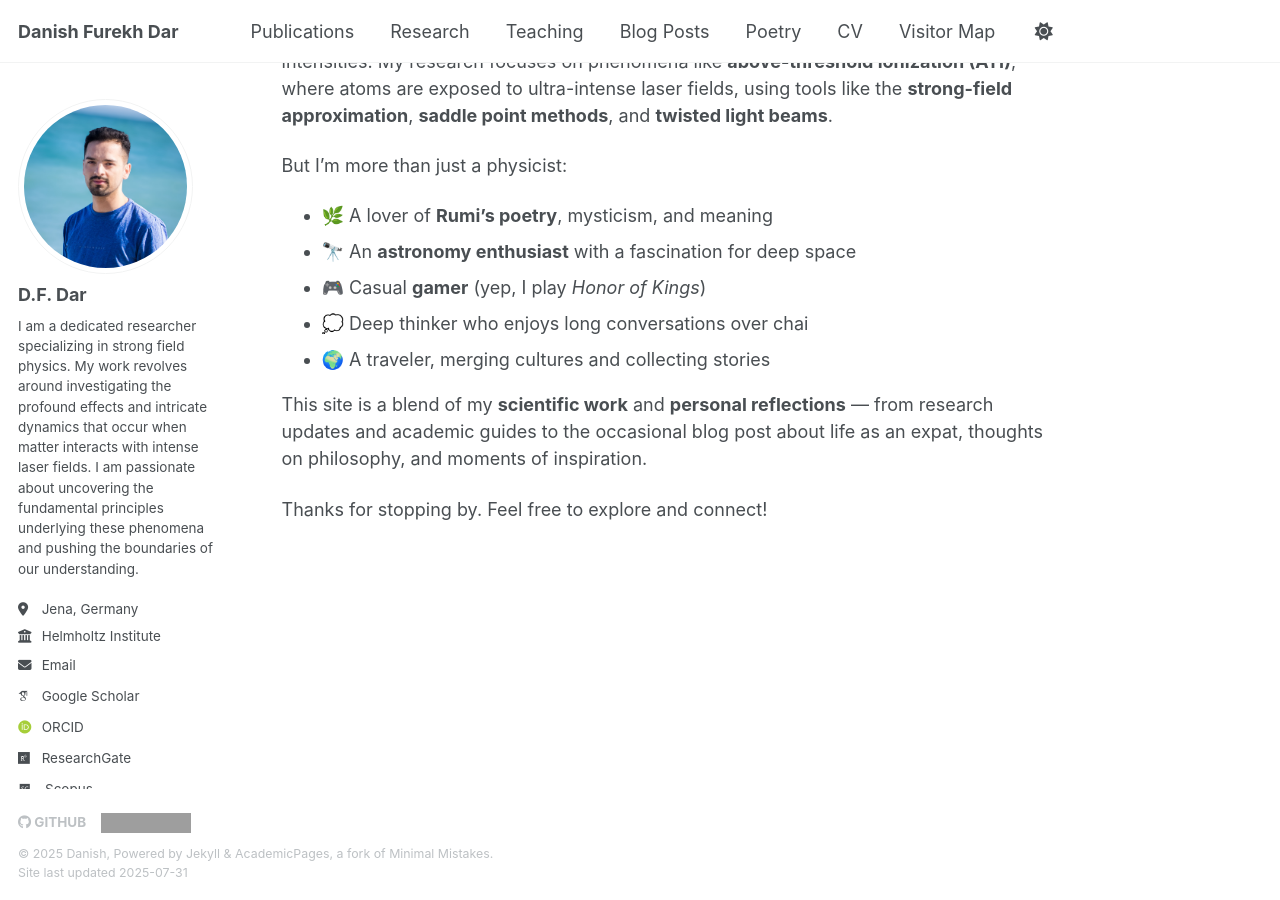
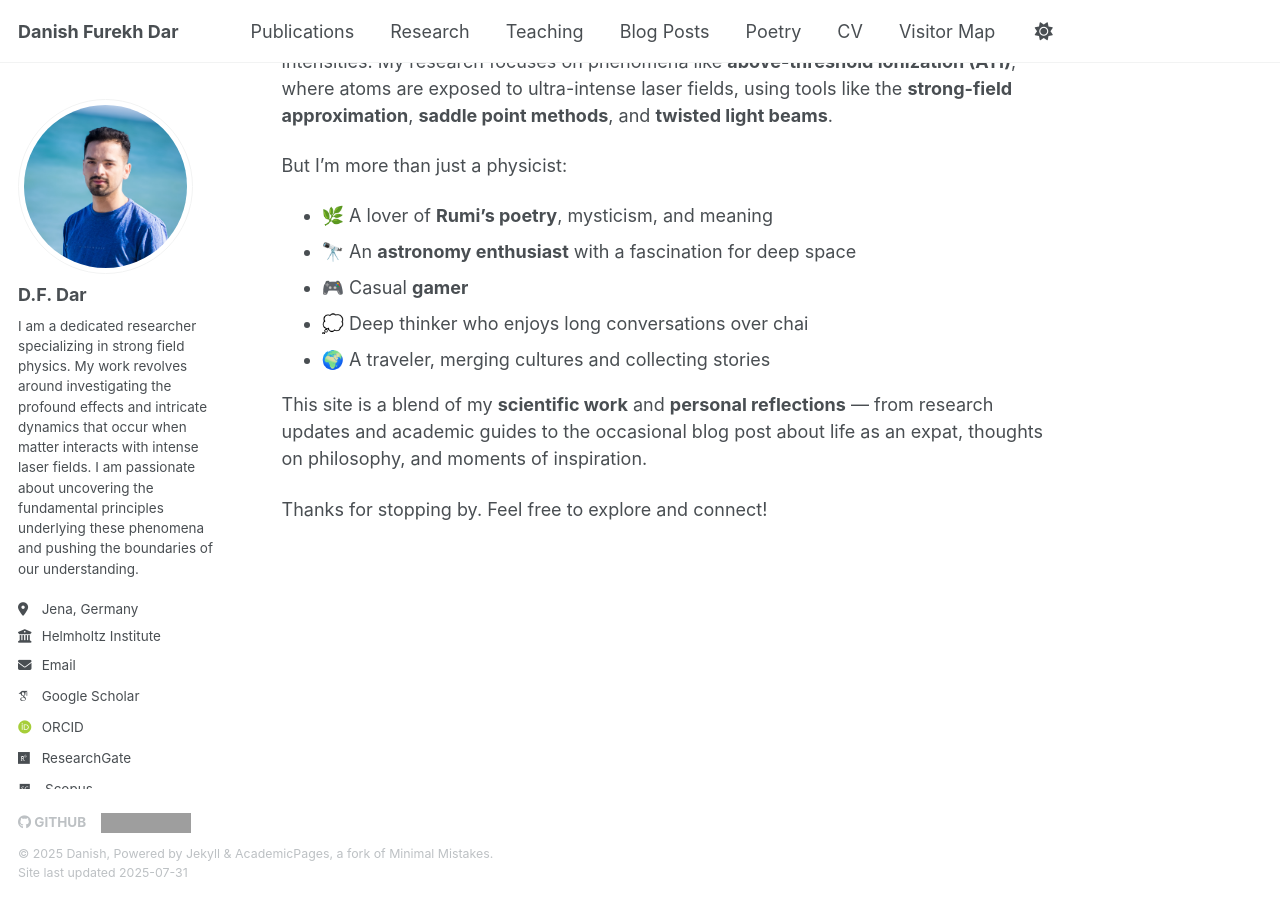
Before and after one commit to danishfurekhdar/danishfurekhdar.github.io, a Jekyll site: the page built from _pages/about.md, in a window 1280 px wide and 900 px high, scrolled down 540 px. Built offline with Jekyll 4.4.1, drawn with Linux system fonts in a browser that asks for light colours; some web fonts are replaced; grey boxes are pictures that could not be loaded.

Commit message:
Update about.md

```diff
--- a/_pages/about.md
+++ b/_pages/about.md
@@ -20,7 +20,7 @@ After completing my M.Sc. in Physics from **Guru Nanak Dev University**, I set o
 But I’m more than just a physicist:
 - 🌿 A lover of **Rumi’s poetry**, mysticism, and meaning
 - 🔭 An **astronomy enthusiast** with a fascination for deep space
-- 🎮 Casual **gamer** (yep, I play *Honor of Kings*)
+- 🎮 Casual **gamer**
 - 💭 Deep thinker who enjoys long conversations over chai
 - 🌍 A traveler, merging cultures and collecting stories
 
```
